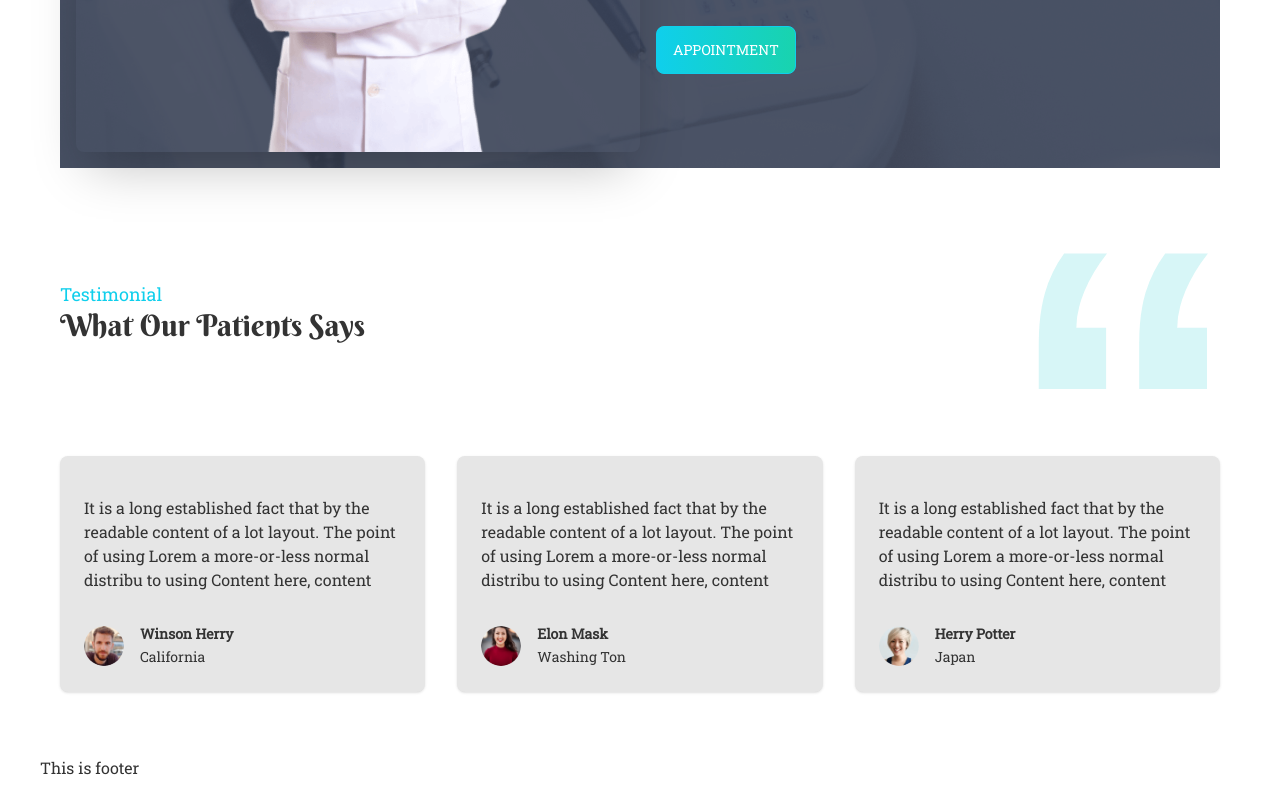
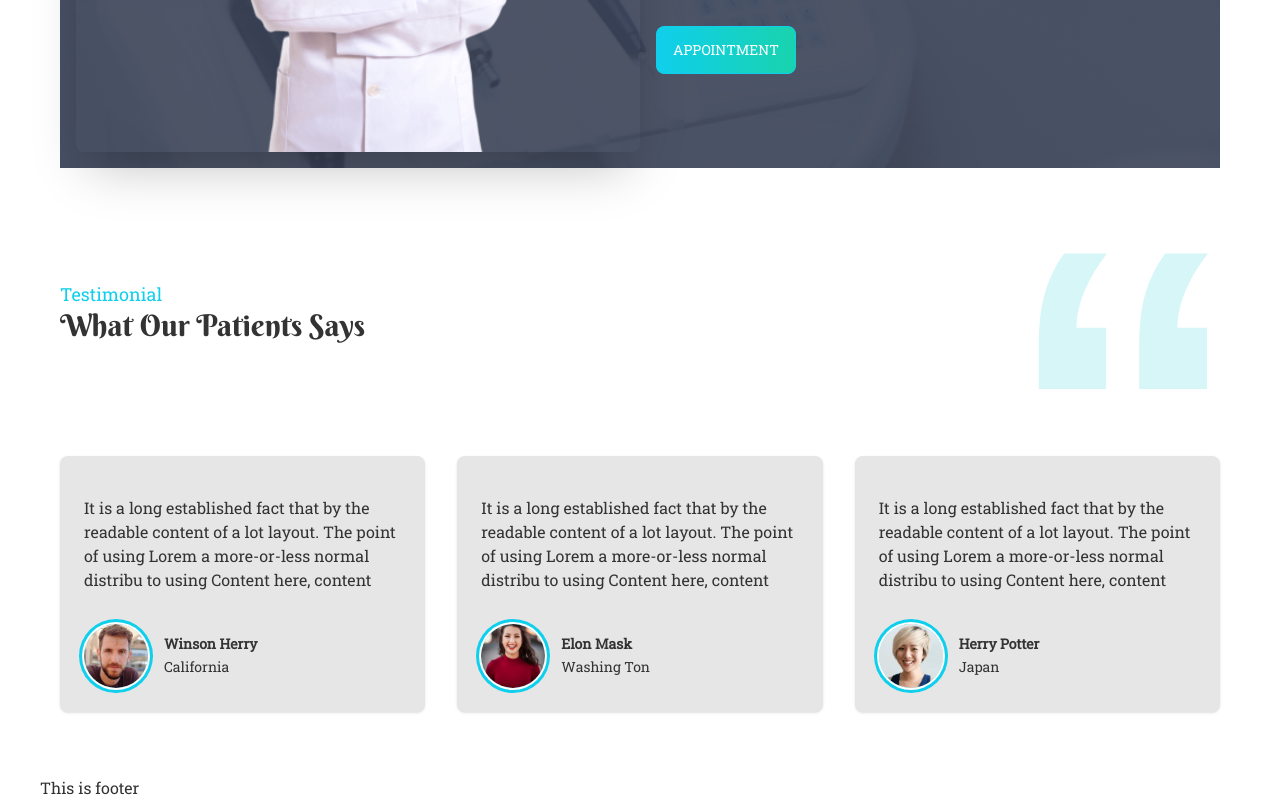
Before and after one commit to LaboneeAktar/doctors-portal-client, a React (Create React App) app: page / in a window 1280 px wide. Shown: the part 2234-3034 px from the top of the page. Built offline with nearby package versions, Linux system fonts and the light colour scheme.

Commit message:
Make Avatar

```diff
--- a/src/Pages/Home/PatientsSays/Patient.js
+++ b/src/Pages/Home/PatientsSays/Patient.js
@@ -8,11 +8,11 @@
         <article>
           <p className="mt-4 dark:text-gray-400">{message}</p>
           <div className="flex items-center mt-8 space-x-4">
-            <img
-              src={img}
-              alt=""
-              className="w-10 h-10 rounded-full dark:bg-gray-500"
-            />
+            <div className="avatar">
+              <div className="w-16 rounded-full ring ring-primary ring-offset-base-100 ring-offset-2">
+                <img src={img} alt="" />
+              </div>
+            </div>
             <div>
               <h3 className="text-sm font-semibold">{name}</h3>
               <time
```
